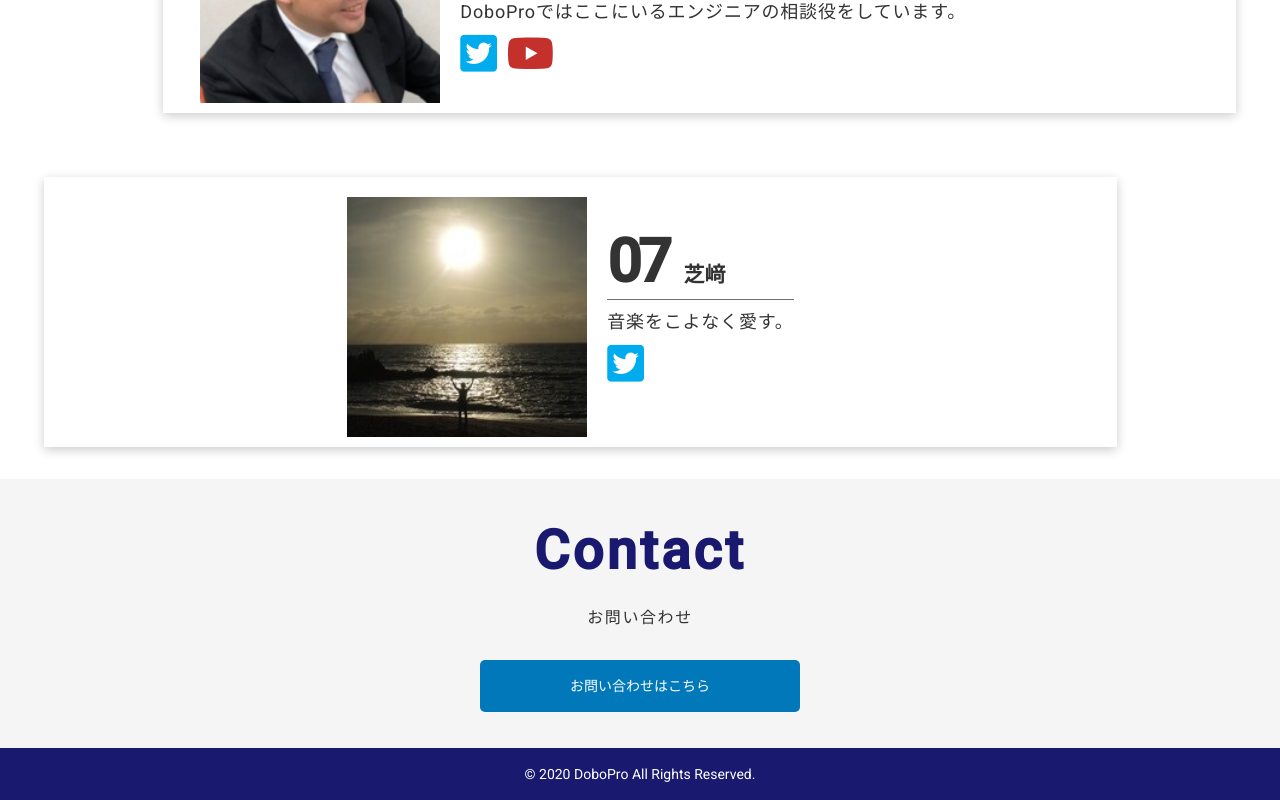
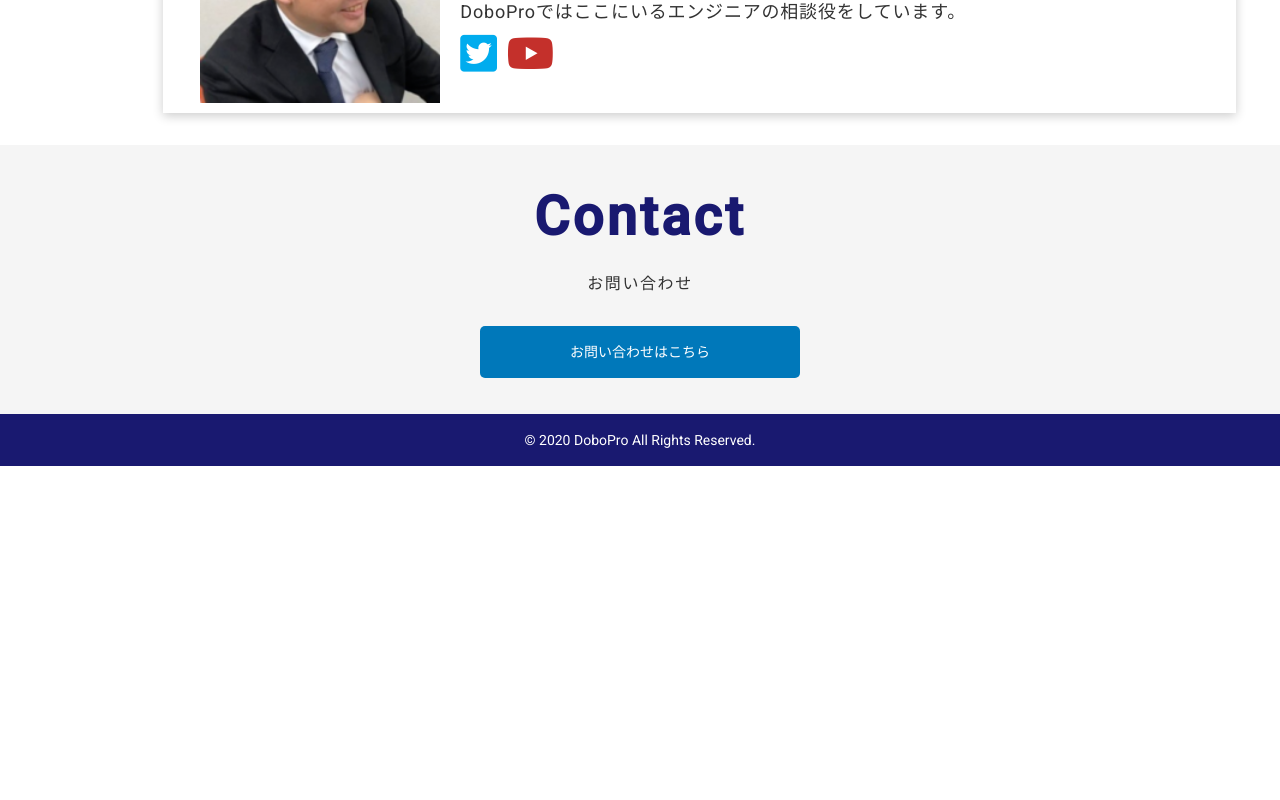
Before and after one commit to DoboPro/DoboPro, an Angular app: page /page in a window 1280 px wide. Shown: the part 5972-6772 px from the top of the page. After the commit the page ends 6438 px from the top, so only its background shows below. Built offline with nearby package versions, Linux system fonts and the light colour scheme.

Commit message:
しばさき消しました

```diff
--- a/src/app/landingpage/landingpage.component.html
+++ b/src/app/landingpage/landingpage.component.html
@@ -339,24 +339,7 @@
                    </div>
             </div>
         </div>
-        <div class="card left wow fadeInUp" data-wow-duration="1.3s" data-wow-delay="0.3s"
-            style="visibility: visible; animation-duration: 1.3s; animation-delay: 0.3s; animation-name: fadeInUp;">
-            <div class="image-area">
-                <img src="./assets/img/icon_in.jpg">
-            </div>
-            <div>
-                <div class="card_head">
-                    <h3 class="card_head_title card_head_left">
-                        <span class="titleNumber">07</span>芝﨑
-                    </h3>
-                </div>
-                <div class="card_body">
-                    <p>音楽をこよなく愛す。</p>
-                    <a class="twitter" href="https://twitter.com/O2Sz4sn6YWQ9uG7"><i
-                            class="fab fa-twitter-square"></i></a>
-                </div>
-            </div>
-        </div>
+
 
     </div>
 </div>
```
